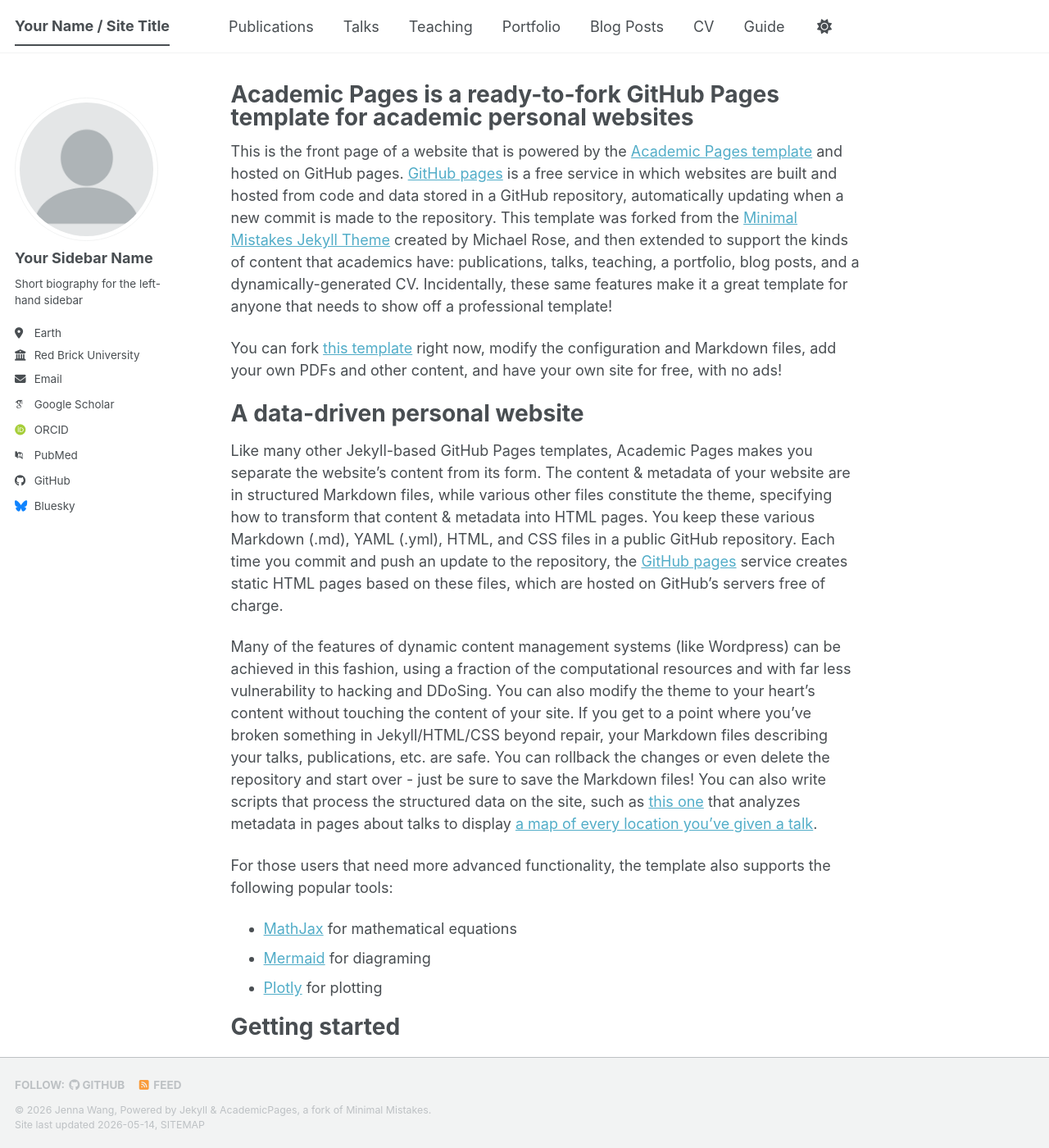
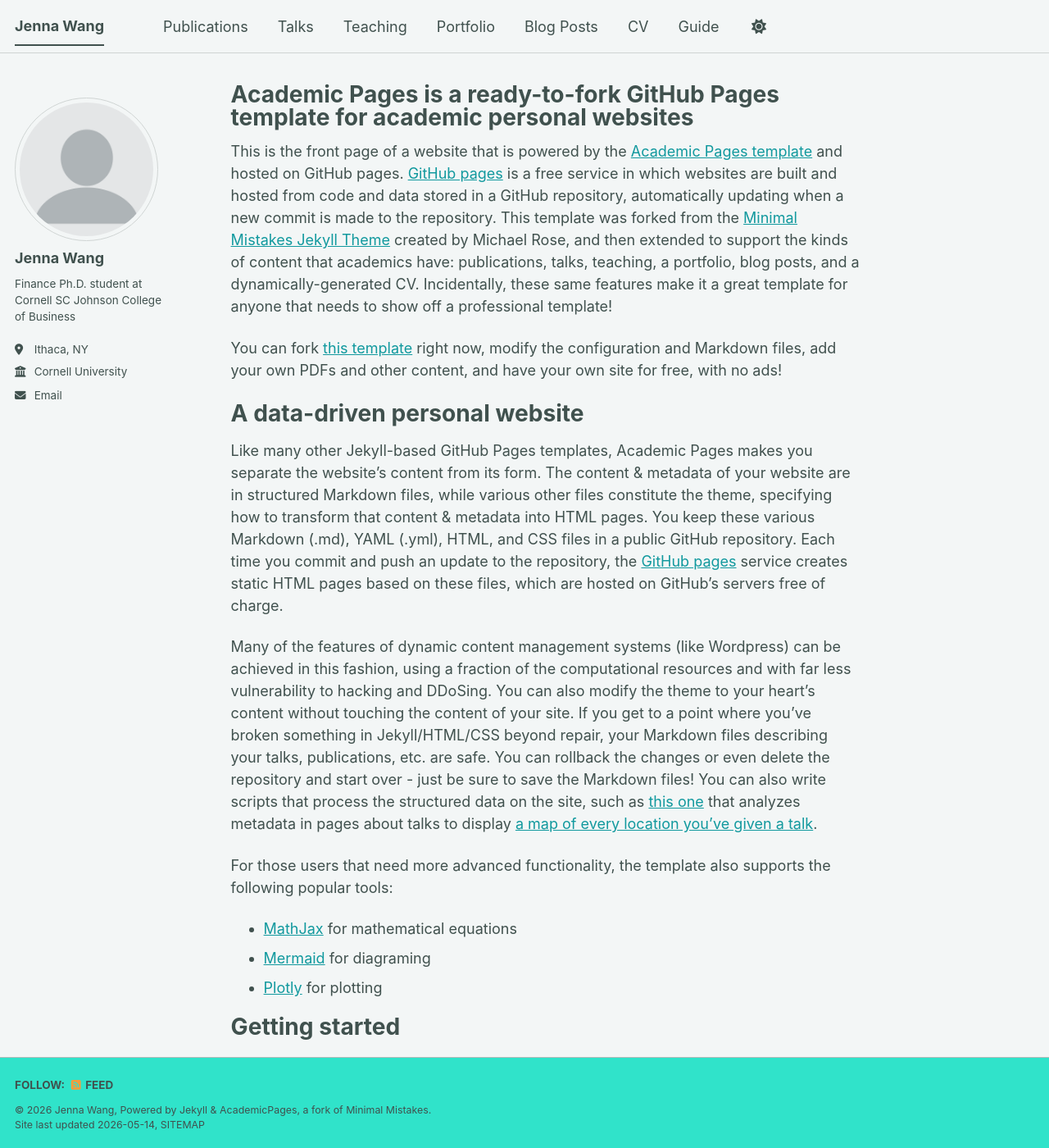
Before and after one commit to jennajwang/jennajwang.github.io, a Jekyll site: the page built from _pages/about.md, in a window 1280 px wide and 1400 px high. Shown: the whole window at 82% size. Built offline with Jekyll 4.4.1, drawn with Linux system fonts in a browser that asks for light colours; some web fonts are replaced; a script bundle is joined from its source files by our own code; library files that are not in the unit come from our copies.

Commit message:
Update _config.yml

```diff
--- a/_config.yml
+++ b/_config.yml
@@ -8,8 +8,8 @@
 
 # Basic Site Settings
 locale                   : "en-US"
-site_theme               : "default" # The available themes options are "default", "air", "sunrise", "mint", "dirt" and "contrast"
-title                    : "Your Name / Site Title"
+site_theme               : "mint" # The available themes options are "default", "air", "sunrise", "mint", "dirt" and "contrast"
+title                    : "Jenna Wang"
 title_separator          : "-"
 name                     : &name "Jenna Wang"
 description              : &description "Your Name's academic portfolio"   # Update this with a general description of your site, this is the default if not overridden by a page
@@ -24,24 +24,24 @@
 author:
   # Biographic information
   avatar           : "profile.png"
-  name             : "Your Sidebar Name"
+  name             : "Jenna Wang"
   pronouns         : # example: "she/her"
-  bio              : "Short biography for the left-hand sidebar"
-  location         : "Earth"
-  employer         : "Red Brick University"
+  bio              : "Finance Ph.D. student at Cornell SC Johnson College of Business"
+  location         : "Ithaca, NY"
+  employer         : "Cornell University"
   uri              : # URL
-  email            : "none@example.org"
+  email            : "jw2786@cornell.edu"
 
   # Academic websites
   academia         : # URL
   arxiv            : # URL - Update with the correct link to your profile
-  googlescholar    : "https://scholar.google.com/citations?user=PS_CX0AAAAAJ"
+  googlescholar    : # URL
   inspire-hep      : # URL
   impactstory      : # URL
-  orcid            : "https://orcid.org/yourorcidurl"
+  orcid            : # URL
   semantic         : # URL
   ssrn             : # URL
-  pubmed           : "https://www.ncbi.nlm.nih.gov/pubmed/?term=john+snow"
+  pubmed           : # URL
   researchgate     : # URL
   scopus           : # URL
   zotero           : # URL
@@ -51,13 +51,13 @@
   bitbucket        : # Username - Update with your username on the site
   codepen          : # Username
   dribbble         : # Username
-  github           : "academicpages"
+  github           : # URL
   kaggle           : # Username
   stackoverflow    : # User number or user number and name (i.e., use "1" or "1/jeff-atwood")
 
   # Social media
   artstation       : # Username
-  bluesky          : "bsky.app" # Replace this with you Bluesky username
+  bluesky          : # URL
   facebook         : # Username
   flickr           : # Username
   foursquare       : # Username
```
